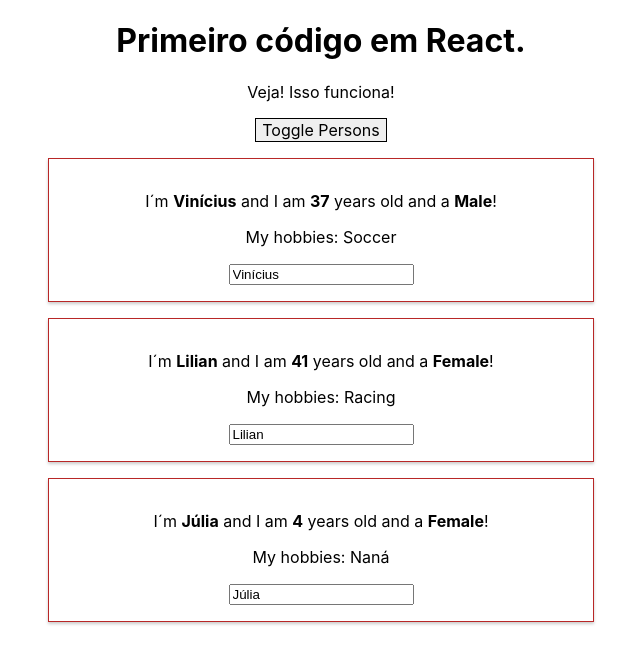
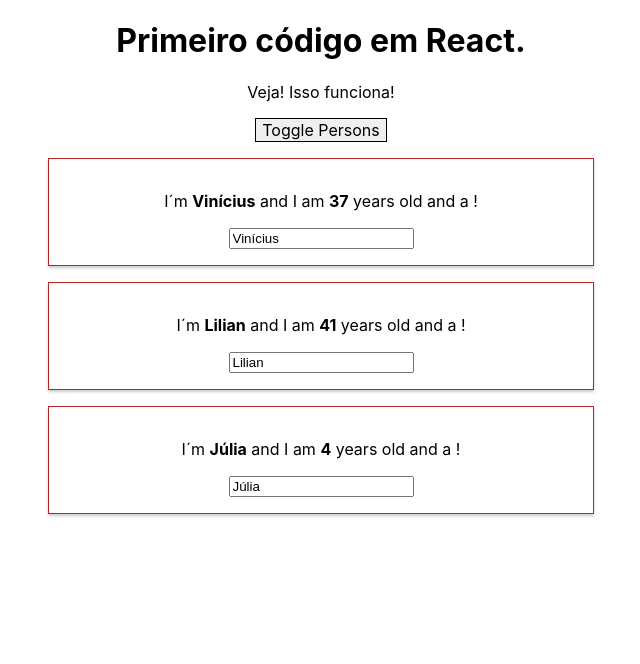
Before and after one commit to viniciusnyari/react-learning1, a React (Create React App) app: page / in a window 1280 px wide. Both pictures are taken after a click on the button "Toggle Persons". Shown: the top 664 px of the page, without its empty margins (319-959 px from the left). Built offline with nearby package versions, Linux system fonts and the light colour scheme.

Commit message:
Leasson 53

```diff
--- a/src/App.js
+++ b/src/App.js
@@ -57,24 +57,14 @@ class App extends Component {
 
     if (this.state.showPersons){
       persons = (
-          <div>
-            <Person
-              name={this.state.persons[0].name}
-              age={this.state.persons[0].age}
-              gender={this.state.persons[0].gender}>My hobbies: Soccer </Person>
-
-            <Person
-              name={this.state.persons[1].name}
-              age={this.state.persons[1].age}
-              gender={this.state.persons[1].gender}
-              click={this.switchNameHandler.bind(this,'VnscsLabs')}
-              changed = {this.nameChangeHandler}>My hobbies: Racing </Person>
-
-            <Person
-              name={this.state.persons[2].name}
-              age={this.state.persons[2].age}
-              gender={this.state.persons[2].gender}>My hobbies: Naná </Person>
-          </div>
+        <div>
+          {this.state.persons.map(person => {
+                return <Person
+                          name={person.name}
+                          age={person.age} />
+              })
+            }
+        </div>
       );
     }
 
```
